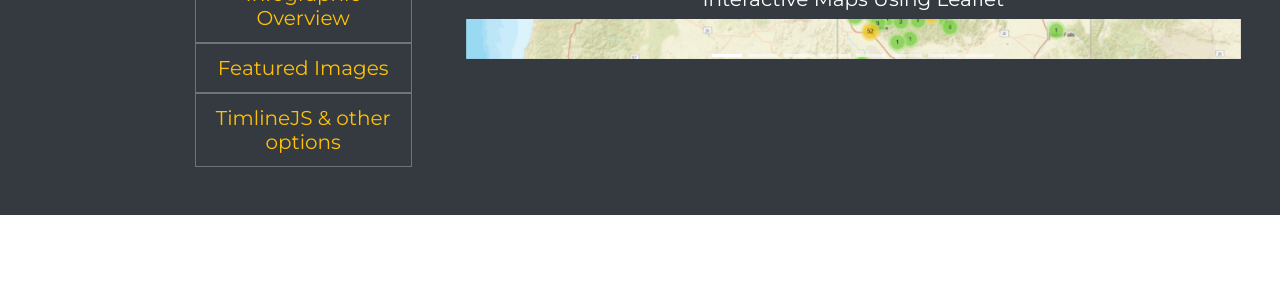
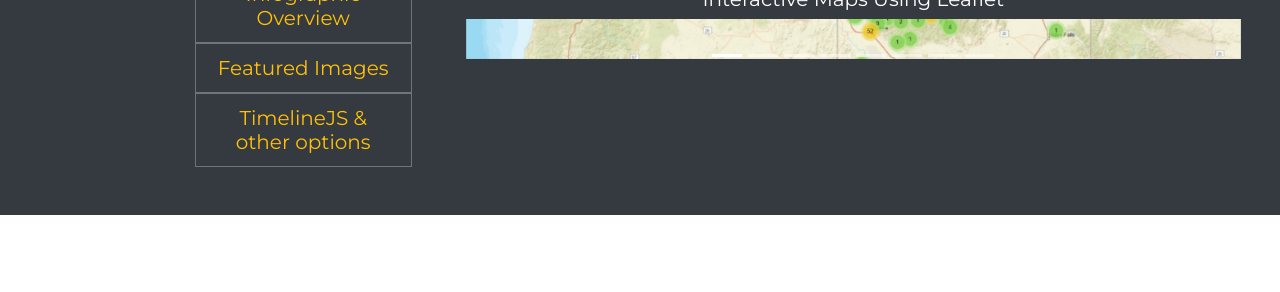
Before and after one commit to CollectionBuilder/collectionbuilder.github.io, a Jekyll site: the page built from index.html, in a window 1280 px wide and 900 px high, scrolled down 1701 px. Shown: the part 154-446 px from the top of the window. Built offline with Jekyll 4.4.1, drawn with Linux system fonts in a browser that asks for light colours; comment, search, counter and statistics services are not loaded.

Commit message:
Typo Fix
TimlineJS -> TimelineJS

```diff
--- a/index.html
+++ b/index.html
@@ -41,7 +41,7 @@ layout: default
             <li class="list-group-item bg-dark text-center border-secondary"><a href="#" class="text-warning"  data-target="#carouselExampleIndicators" data-slide-to="4">Data Outputs</li>
             <li class="list-group-item bg-dark text-center border-secondary"><a href="#" class="text-warning"  data-target="#carouselExampleIndicators" data-slide-to="5">Infographic Overview</li>
             <li class="list-group-item bg-dark text-center border-secondary"><a href="#" class="text-warning"  data-target="#carouselExampleIndicators" data-slide-to="6">Featured Images</li>
-            <li class="list-group-item bg-dark text-center border-secondary"><a href="#" class="text-warning"  data-target="#carouselExampleIndicators" data-slide-to="7">TimlineJS & other options</li>
+            <li class="list-group-item bg-dark text-center border-secondary"><a href="#" class="text-warning"  data-target="#carouselExampleIndicators" data-slide-to="7">TimelineJS & other options</li>
 
         </ul>
 
```
